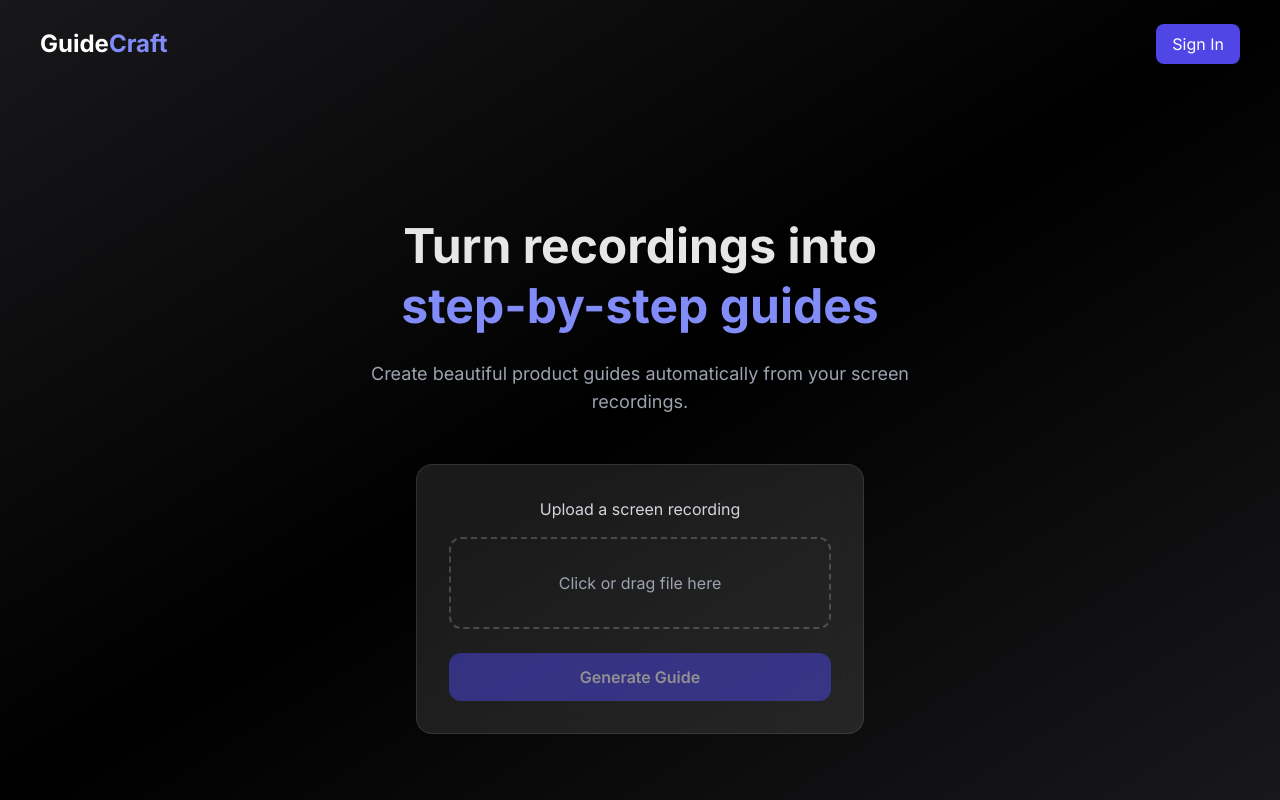
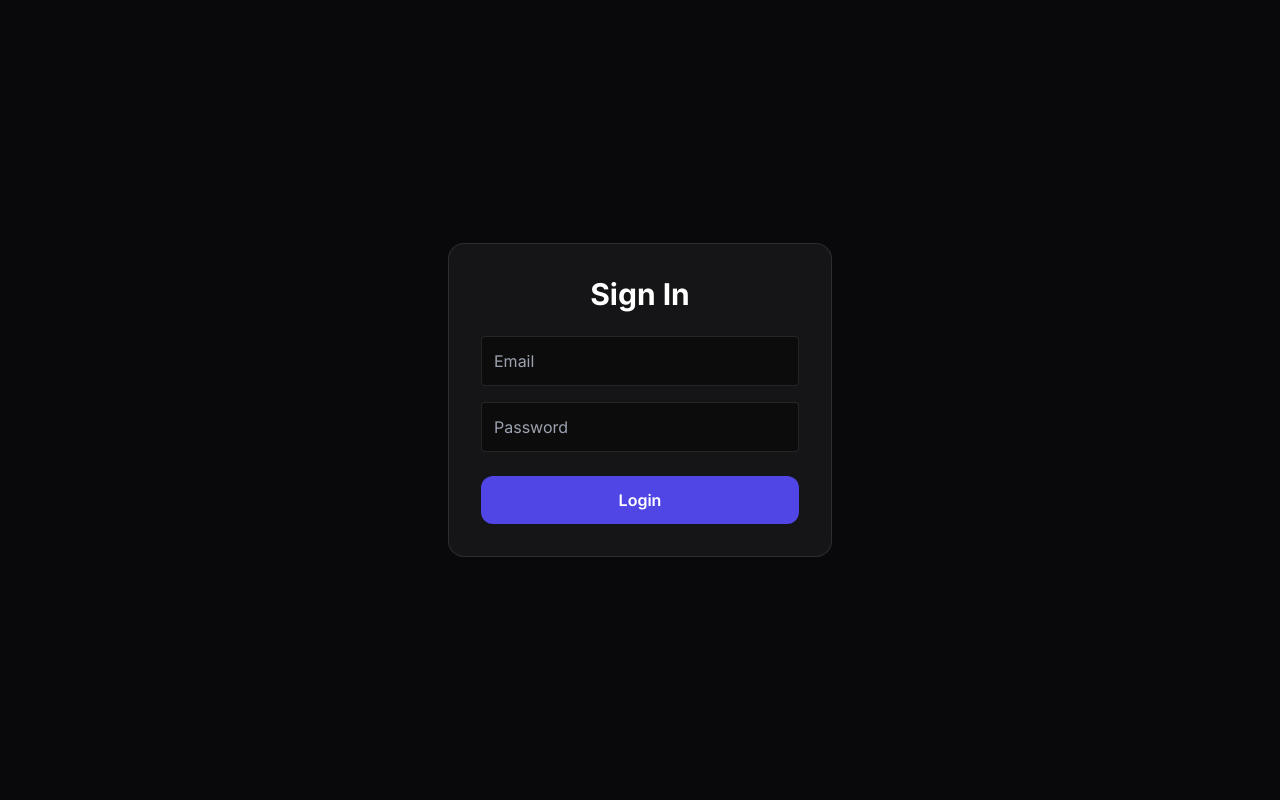
Before and after one commit to yadnik07/guidecraft, a React (Vite) app: page /login in a window 1280 px wide. Built offline with nearby package versions, Linux system fonts and the light colour scheme.

Commit message:
some change

```diff
--- a/src/App.tsx
+++ b/src/App.tsx
@@ -1,151 +1,203 @@
 import { useState } from "react"
+import {
+  Routes,
+  Route,
+  useNavigate,
+  Navigate,
+} from "react-router-dom"
 
-function App() {
+/* ---------------- AUTH STATE (MOCK) ---------------- */
+function useAuth() {
+  const isLoggedIn = localStorage.getItem("auth") === "true"
+  return { isLoggedIn }
+}
+
+/* ---------------- PROTECTED ROUTE ---------------- */
+function Protected({ children }: { children: JSX.Element }) {
+  const { isLoggedIn } = useAuth()
+  return isLoggedIn ? children : <Navigate to="/login" replace />
+}
+
+/* ---------------- LOGIN PAGE ---------------- */
+function Login() {
+  const navigate = useNavigate()
+  const { isLoggedIn } = useAuth()
+  const [email, setEmail] = useState("")
+  const [password, setPassword] = useState("")
+
+  if (isLoggedIn) {
+    return <Navigate to="/" replace />
+  }
+
+  const handleLogin = () => {
+    if (!email || !password) return
+    localStorage.setItem("auth", "true")
+    navigate("/", { replace: true })
+  }
+
+  return (
+    <div className="min-h-screen bg-zinc-950 flex items-center justify-center text-white">
+      <div className="w-full max-w-sm bg-white/5 p-8 rounded-2xl border border-white/10">
+        <h1 className="text-3xl font-bold mb-6 text-center">
+          Sign In
+        </h1>
+
+        <input
+          type="email"
+          placeholder="Email"
+          className="w-full mb-4 p-3 rounded bg-black/40 border border-white/10"
+          value={email}
+          onChange={(e) => setEmail(e.target.value)}
+        />
+
+        <input
+          type="password"
+          placeholder="Password"
+          className="w-full mb-6 p-3 rounded bg-black/40 border border-white/10"
+          value={password}
+          onChange={(e) => setPassword(e.target.value)}
+        />
+
+        <button
+          onClick={handleLogin}
+          className="w-full py-3 bg-indigo-600 rounded-xl font-semibold"
+        >
+          Login
+        </button>
+      </div>
+    </div>
+  )
+}
+
+/* ---------------- HOME ---------------- */
+function Home() {
   const [fileName, setFileName] = useState<string | null>(null)
   const [loading, setLoading] = useState(false)
-  const [showPreview, setShowPreview] = useState(false)
+  const navigate = useNavigate()
 
-  const handleFileChange = (e: React.ChangeEvent<HTMLInputElement>) => {
-    if (e.target.files && e.target.files[0]) {
-      setFileName(e.target.files[0].name)
-    }
+  const logout = () => {
+    localStorage.removeItem("auth")
+    navigate("/login", { replace: true })
   }
 
-  const handleGenerate = () => {
+  const generate = () => {
     if (!fileName) return
     setLoading(true)
 
     setTimeout(() => {
-      setLoading(false)
-      setShowPreview(true)
-    }, 3000)
+      navigate("/preview")
+    }, 2000)
   }
 
-  // -------- PREVIEW PAGE --------
-  if (showPreview) {
-    return (
-      <div className="min-h-screen bg-gradient-to-br from-zinc-900 via-black to-zinc-900 text-white px-10 py-8">
-        {/* Header */}
-        <header className="flex items-center justify-between mb-10">
-          <h1 className="text-2xl font-bold">
-            Guide<span className="text-indigo-400">Craft</span>
-          </h1>
-          <button
-            onClick={() => {
-              setShowPreview(false)
-              setFileName(null)
-            }}
-            className="px-4 py-2 rounded-lg bg-white/10 hover:bg-white/20 transition"
-          >
-            ← Back
-          </button>
-        </header>
-
-        {/* Preview Content */}
-        <div className="max-w-4xl mx-auto">
-          <h2 className="text-4xl font-extrabold mb-2">
-            Generated Guide
-          </h2>
-          <p className="text-gray-400 mb-8">
-            From recording: <span className="text-indigo-400">{fileName}</span>
-          </p>
-
-          {/* Steps */}
-          <div className="space-y-6">
-            {[
-              "Open the application dashboard",
-              "Navigate to the settings panel",
-              "Enable the required feature",
-              "Save changes and verify output",
-            ].map((step, index) => (
-              <div
-                key={index}
-                className="rounded-xl bg-white/10 border border-white/10 p-6"
-              >
-                <h3 className="text-xl font-semibold mb-2">
-                  Step {index + 1}
-                </h3>
-                <p className="text-gray-300">{step}</p>
-                <div className="mt-4 h-40 rounded-lg bg-black/40 flex items-center justify-center text-gray-500">
-                  Screenshot preview
-                </div>
-              </div>
-            ))}
-          </div>
-        </div>
-      </div>
-    )
-  }
-
-  // -------- HOME PAGE --------
   return (
     <div className="min-h-screen bg-gradient-to-br from-zinc-900 via-black to-zinc-900 text-white">
-      {/* Navbar */}
-      <header className="flex items-center justify-between px-10 py-6">
+      <header className="flex justify-between px-10 py-6">
         <h1 className="text-2xl font-bold">
           Guide<span className="text-indigo-400">Craft</span>
         </h1>
-        <button className="px-4 py-2 rounded-lg bg-indigo-600 hover:bg-indigo-500 transition">
-          Sign In
+        <button
+          onClick={logout}
+          className="px-4 py-2 bg-red-500/80 rounded-lg"
+        >
+          Logout
         </button>
       </header>
 
-      {/* Hero */}
-      <main className="flex flex-col items-center justify-center text-center mt-32 px-4">
-        <h2 className="text-5xl font-extrabold leading-tight text-white/90">
+      <main className="flex flex-col items-center mt-32 text-center">
+        <h2 className="text-5xl font-extrabold">
           Turn recordings into <br />
           <span className="text-indigo-400">step-by-step guides</span>
         </h2>
 
-        <p className="mt-6 max-w-xl text-gray-400 text-lg">
-          Create beautiful product guides automatically from your screen
-          recordings.
-        </p>
-
-        {/* Upload Card */}
-        <div className="mt-12 w-full max-w-md rounded-2xl bg-white/10 backdrop-blur-lg border border-white/10 p-8">
-          <p className="mb-4 text-gray-300">Upload a screen recording</p>
-
-          {!loading && (
+        <div className="mt-12 bg-white/10 p-8 rounded-2xl">
+          {!loading ? (
             <>
-              <label
-                htmlFor="upload"
-                className="block border-2 border-dashed border-white/20 rounded-xl p-8
-                text-gray-400 hover:border-indigo-400 hover:bg-white/5 transition cursor-pointer"
-              >
-                {fileName ? fileName : "Click or drag file here"}
+              <label className="block border-2 border-dashed p-8 rounded-xl cursor-pointer">
+                {fileName || "Upload file"}
+                <input
+                  type="file"
+                  hidden
+                  onChange={(e) =>
+                    setFileName(e.target.files?.[0]?.name || null)
+                  }
+                />
               </label>
 
-              <input
-                id="upload"
-                type="file"
-                className="hidden"
-                onChange={handleFileChange}
-              />
+              <button
+                onClick={generate}
+                disabled={!fileName}
+                className="mt-6 w-full py-3 bg-indigo-600 rounded-xl disabled:opacity-50"
+              >
+                Generate Guide
+              </button>
             </>
-          )}
-
-          {loading && (
-            <div className="flex flex-col items-center justify-center py-10">
-              <div className="h-12 w-12 rounded-full border-4 border-indigo-500 border-t-transparent animate-spin"></div>
-              <p className="mt-4 text-gray-300">
-                Processing recording…
-              </p>
+          ) : (
+            <div className="py-10">
+              <div className="h-12 w-12 border-4 border-indigo-500 border-t-transparent rounded-full animate-spin mx-auto"></div>
+              <p className="mt-4">Processing…</p>
             </div>
           )}
-
-          <button
-            onClick={handleGenerate}
-            disabled={loading || !fileName}
-            className="mt-6 w-full py-3 rounded-xl bg-indigo-600
-            hover:bg-indigo-500 transition font-semibold disabled:opacity-50"
-          >
-            {loading ? "Generating…" : "Generate Guide"}
-          </button>
         </div>
       </main>
     </div>
   )
 }
 
-export default App
+/* ---------------- PREVIEW ---------------- */
+function Preview() {
+  const navigate = useNavigate()
+
+  return (
+    <div className="min-h-screen bg-zinc-950 text-white px-10 py-8">
+      <button
+        onClick={() => navigate("/")}
+        className="mb-6 text-indigo-400"
+      >
+        ← Back
+      </button>
+
+      <h1 className="text-4xl font-bold mb-8">
+        Generated Guide
+      </h1>
+
+      {["Open app", "Click settings", "Save changes"].map((s, i) => (
+        <div
+          key={i}
+          className="mb-6 p-6 bg-white/5 rounded-xl"
+        >
+          <h2 className="text-xl font-semibold">
+            Step {i + 1}: {s}
+          </h2>
+          <div className="mt-3 h-40 bg-black/40 rounded-lg flex items-center justify-center">
+            Screenshot
+          </div>
+        </div>
+      ))}
+    </div>
+  )
+}
+
+/* ---------------- ROUTES ---------------- */
+export default function App() {
+  return (
+    <Routes>
+      <Route path="/login" element={<Login />} />
+      <Route
+        path="/"
+        element={
+          <Protected>
+            <Home />
+          </Protected>
+        }
+      />
+      <Route
+        path="/preview"
+        element={
+          <Protected>
+            <Preview />
+          </Protected>
+        }
+      />
+    </Routes>
+  )
+}
--- /dev/null
+++ b/src/pages/Home.tsx
@@ -0,0 +1,34 @@
+import { useNavigate } from "react-router-dom";
+
+export default function Home() {
+  const navigate = useNavigate();
+
+  const handleGenerate = () => {
+    navigate("/loading");
+  };
+
+  return (
+    <div className="min-h-screen flex items-center justify-center bg-black text-white">
+      <div className="bg-zinc-900 p-8 rounded-xl w-[380px] text-center">
+        <h1 className="text-2xl font-bold mb-2">
+          Turn recordings into <span className="text-indigo-400">step-by-step guides</span>
+        </h1>
+
+        <p className="text-gray-400 text-sm mb-6">
+          Upload a screen recording to generate a guide
+        </p>
+
+        <div className="border border-dashed border-gray-600 rounded-lg p-6 mb-4 text-gray-400">
+          Click or drag video file here
+        </div>
+
+        <button
+          onClick={handleGenerate}
+          className="w-full bg-indigo-600 hover:bg-indigo-700 py-2 rounded-lg font-medium"
+        >
+          Generate Guide
+        </button>
+      </div>
+    </div>
+  );
+}
--- /dev/null
+++ b/src/pages/Loader.tsx
@@ -0,0 +1,24 @@
+import { useEffect } from "react";
+import { useNavigate } from "react-router-dom";
+
+export default function Loader() {
+  const navigate = useNavigate();
+
+  useEffect(() => {
+    const timer = setTimeout(() => {
+      navigate("/preview");
+    }, 3000); // 3 sec fake processing
+
+    return () => clearTimeout(timer);
+  }, [navigate]);
+
+  return (
+    <div className="min-h-screen flex flex-col items-center justify-center bg-black text-white">
+      <div className="animate-spin rounded-full h-14 w-14 border-b-2 border-indigo-500 mb-6"></div>
+      <p className="text-lg font-medium">Processing your video…</p>
+      <p className="text-gray-400 text-sm mt-2">
+        Generating step-by-step guide
+      </p>
+    </div>
+  );
+}
--- /dev/null
+++ b/src/pages/Preview.tsx
@@ -0,0 +1,31 @@
+export default function Preview() {
+  const steps = [
+    "Open the dashboard",
+    "Click on Upload Recording",
+    "Select your video file",
+    "System analyzes the recording",
+    "Guide is generated automatically",
+  ];
+
+  return (
+    <div className="min-h-screen bg-black text-white p-10">
+      <h1 className="text-3xl font-bold mb-6">
+        Generated Guide Preview
+      </h1>
+
+      <div className="space-y-4">
+        {steps.map((step, index) => (
+          <div
+            key={index}
+            className="bg-zinc-900 p-4 rounded-lg border border-zinc-800"
+          >
+            <span className="text-indigo-400 font-semibold">
+              Step {index + 1}
+            </span>
+            <p className="mt-1 text-gray-300">{step}</p>
+          </div>
+        ))}
+      </div>
+    </div>
+  );
+}
```
Also changed, not shown: src/main.tsx (+6 -6 lines), 1 other file (tests, documents, lock files or other folders).
